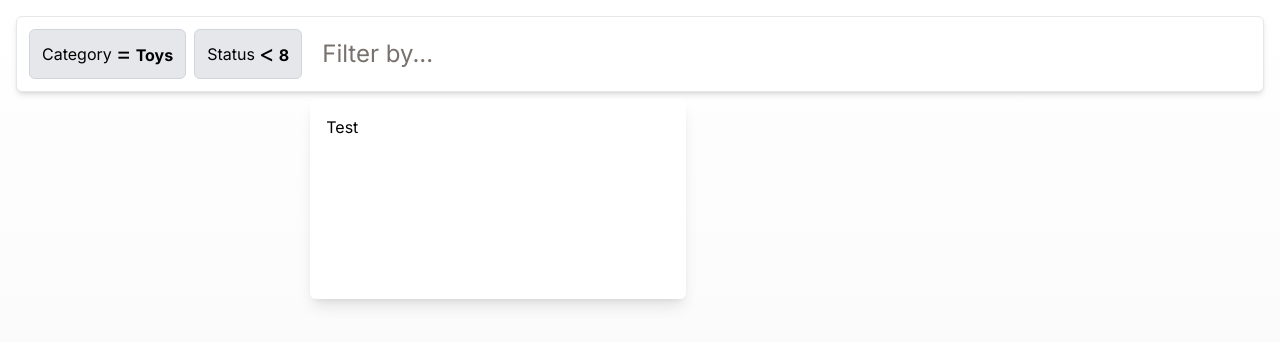
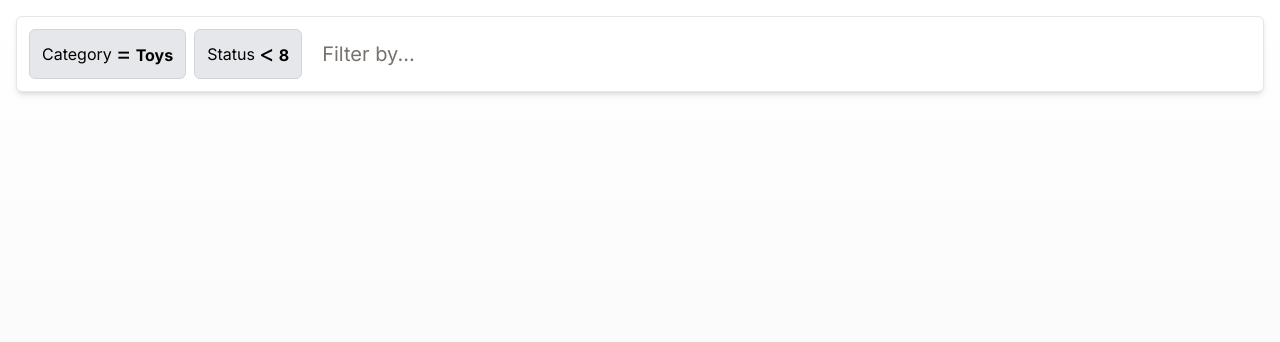
Before and after one commit to pagliara/FilterInputComponent-Streak, a Next.js app: page / in a window 1280 px wide. Shown: the top 342 px of the page. Built offline with nearby package versions, Linux system fonts and the light colour scheme.

Commit message:
Integrate Immer for state management

```diff
--- a/app/page.tsx
+++ b/app/page.tsx
@@ -1,6 +1,7 @@
 "use client";
 import { FilterInputComponent } from "@/components/FilterInputComponent/FilterInputComponent";
 import { HasString } from "@/components/FilterInputComponent/FilterToken";
+import { useExampleData } from "@/lib/Data/useExampleData";
 import { Filter, FilterOperator, FilterValueType } from "@/lib/Models/Filter";
 import { useCallback, useEffect, useState } from "react";
 
@@ -30,10 +31,12 @@ function Home() {
     },
   ]);
 
+  const dataSource = useExampleData();
+
   return (
     <main className="h-full">
       <div className="p-4">
-        <FilterInputComponent filters={filters} />
+        <FilterInputComponent dataSource={dataSource} filters={filters} />
       </div>
     </main>
   );
--- a/components/FilterInputComponent/FilterInputComponent.tsx
+++ b/components/FilterInputComponent/FilterInputComponent.tsx
@@ -4,8 +4,23 @@ import {
 } from "@/components/FilterInputComponent/FilterToken";
 import { FilterTokens } from "@/components/FilterInputComponent/FilterTokens";
 import { AutocompleteField } from "@/components/ui/autocompleteField";
-import { Filter } from "@/lib/Models/Filter";
-import { useState } from "react";
+import { DataSource } from "@/lib/Models/DataSource";
+import {
+  Filter,
+  FilterOperator,
+  FilterProperty,
+  FilterValue,
+  FilterValueType,
+} from "@/lib/Models/Filter";
+import {
+  Dispatch,
+  KeyboardEventHandler,
+  KeyboardEvent,
+  PropsWithChildren,
+  useMemo,
+  useState,
+} from "react";
+import { ImmerReducer, useImmerReducer } from "use-immer";
 
 enum FilterInputMode {
   property,
@@ -15,25 +30,287 @@ enum FilterInputMode {
 
 interface FilterInputComponentProps<T> {
   filters: Filter<T>[];
+  dataSource: DataSource;
+  onSelectProperty: (property: FilterProperty) => void;
 }
 
-export const FilterInputComponent: React.FC<
-  FilterInputComponentProps<HasString>
-> = ({ filters }) => {
-  const [propertyText, setPropertyText] = useState<string | undefined>();
-  const [inputMode, setInputMode] = useState(FilterInputMode.property);
-  const [selectedToken, setSelectedToken] = useState<number | undefined>();
+const FilterInputToken: React.FC<PropsWithChildren> = ({ children }) => (
+  <span className="animate-in fade-in pl-2 font-bold">{children}</span>
+);
+
+const FilterInputField: React.FC<{
+  state: State;
+  dispatch: Dispatch<Action>;
+}> = ({ state, dispatch }) => {
+  const {
+    selectedProperty,
+    selectedOperator,
+    selectedValue,
+    inputMode,
+    inputText,
+    dataSource,
+  } = state;
+  const placeholderForMode: Record<FilterInputMode, string> = {
+    [FilterInputMode.property]: "Filter by...",
+    [FilterInputMode.operator]: "",
+    [FilterInputMode.value]: "",
+  };
+
+  const filteredProperties = useMemo(() => {
+    return dataSource
+      .availableProperties()
+      .filter((p) =>
+        inputText?.length ?? 0 > 0
+          ? inputText
+            ? p.name.startsWith(inputText)
+            : false
+          : true
+      );
+  }, [dataSource, inputText]);
+
+  function handleEnterKey() {
+    switch (inputMode) {
+      case FilterInputMode.property:
+        if (filteredProperties.length == 0) return;
+        switch (inputMode) {
+          case FilterInputMode.property:
+            const firstProperty = filteredProperties[0];
+            dispatch({ type: Actions.SelectProperty, payload: firstProperty });
+        }
+        break;
+      default:
+        break;
+    }
+  }
+
+  function handleDeleteKey(e: KeyboardEvent) {
+    switch (inputMode) {
+      case FilterInputMode.operator:
+        if (inputText == "") {
+          e.preventDefault();
+          dispatch({ type: Actions.SelectProperty, payload: undefined });
+        }
+        break;
+      default:
+        break;
+    }
+  }
+
+  const autocompleteItemsForMode = {
+    [FilterInputMode.property]: filteredProperties.map((p) => p.name),
+    [FilterInputMode.operator]:
+      selectedProperty &&
+      dataSource
+        .operatorsForProperty(selectedProperty)
+        .map((o) => o.toString()),
+    [FilterInputMode.value]:
+      selectedProperty &&
+      dataSource
+        .valuesForProperty<HasString>(selectedProperty)
+        ?.map((v) => v.value.toString()),
+  };
+
+  const handleKeyDown: KeyboardEventHandler<HTMLInputElement> = (e) => {
+    switch (e.key) {
+      case "Enter":
+        handleEnterKey();
+        return;
+      case "Delete":
+      case "Backspace":
+        console.log("delete key");
+        handleDeleteKey(e);
+        return;
+    }
+  };
 
   return (
-    <div className="flex flex-row p-3 gap-2 border rounded-md shadow-md bg-white">
-      <FilterTokens filters={filters} />
+    <div className="flex flex-row items-center">
+      {selectedProperty ? (
+        <FilterInputToken>{selectedProperty.name}</FilterInputToken>
+      ) : undefined}
+      {selectedOperator ? (
+        <FilterInputToken>{selectedOperator}</FilterInputToken>
+      ) : undefined}
       <AutocompleteField
-        placeholder="Filter by..."
-        className="text-2xl"
+        onBlur={(e) => dispatch({ type: Actions.OnBlur, payload: e })}
+        onFocus={(e) => dispatch({ type: Actions.OnFocus, payload: e })}
+        items={autocompleteItemsForMode[inputMode] ?? []}
+        placeholder={placeholderForMode[inputMode]}
+        className="text-xl"
         selectedItem={2}
-        value={propertyText}
-        onChange={(e) => setPropertyText(e.target.value)}
+        value={inputText}
+        onKeyDown={handleKeyDown}
+        onChange={(e) =>
+          dispatch({ type: Actions.UpdateInputText, payload: e.target.value })
+        }
       />
     </div>
   );
 };
+
+// The state of the component as a whole...
+// The current text of the input field
+// The current filter being edited/inputted
+// The selection state of any current filter tokens
+interface State {
+  inputText: string;
+  inputMode: FilterInputMode;
+  selectedProperty?: FilterProperty;
+  selectedOperator?: FilterOperator;
+  selectedValue?: FilterValue<HasString>;
+  selectedToken?: number;
+  dataSource: DataSource;
+}
+
+enum Actions {
+  UpdateInputText,
+  OnDeleteKey,
+  OnEnterKey,
+  OnBlur,
+  OnFocus,
+  SelectProperty,
+  SelectOperator,
+  SelectValue,
+  SelectedToken,
+}
+
+interface UpdateInputTextAction {
+  type: Actions.UpdateInputText;
+  payload: string;
+}
+
+interface OnBlurAction {
+  type: Actions.OnBlur;
+  payload?: any;
+}
+
+interface OnFocusAction {
+  type: Actions.OnFocus;
+  payload?: any;
+}
+
+interface OnEnterKeyAction {
+  type: Actions.OnEnterKey;
+  payload?: any;
+}
+
+interface SelectPropertyAction {
+  type: Actions.SelectProperty;
+  payload?: FilterProperty;
+}
+
+type Action =
+  | UpdateInputTextAction
+  | OnBlurAction
+  | OnFocusAction
+  | OnEnterKeyAction
+  | SelectPropertyAction;
+
+function isNumeric(str: string) {
+  return !isNaN(Number(str));
+}
+
+function allowUpdateValueForProperty(
+  updatedText: string,
+  property: FilterProperty
+): boolean {
+  if (property.allowedValues.includes(FilterValueType.string)) {
+    return true;
+  } else if (property.allowedValues.includes(FilterValueType.integer)) {
+    return isNumeric(updatedText);
+  }
+  return false;
+}
+
+function allowUpdateOperatorForProperty(
+  updatedText: string,
+  property: FilterProperty,
+  dataSource: DataSource
+): boolean {
+  if (updatedText == "") return true;
+  return dataSource
+    .operatorsForProperty(property)
+    .includes(updatedText as FilterOperator);
+}
+
+function handleUpdateInputText(draft: State, action: Action) {
+  switch (draft.inputMode) {
+    case FilterInputMode.property:
+      draft.inputText = action.payload;
+      break;
+    case FilterInputMode.operator:
+      if (
+        draft.selectedProperty &&
+        allowUpdateOperatorForProperty(
+          action.payload,
+          draft.selectedProperty,
+          draft.dataSource
+        )
+      ) {
+        draft.inputText = action.payload;
+      }
+      break;
+    case FilterInputMode.value:
+      if (draft.selectedProperty) {
+        if (
+          allowUpdateValueForProperty(action.payload, draft.selectedProperty)
+        ) {
+          draft.inputText = action.payload;
+        }
+      }
+      break;
+  }
+}
+
+const reducer: ImmerReducer<State, Action> = (draft, action) => {
+  switch (action.type) {
+    case Actions.UpdateInputText:
+      handleUpdateInputText(draft, action);
+      break;
+    case Actions.SelectProperty:
+      if (action.payload) {
+        draft.selectedProperty = action.payload;
+        draft.inputMode = FilterInputMode.operator;
+        draft.inputText = "";
+      } else {
+        draft.inputText = draft.selectedProperty?.name ?? "";
+        draft.selectedProperty = undefined;
+        draft.inputMode = FilterInputMode.property;
+      }
+
+    default:
+      break;
+  }
+};
+
+export const FilterInputComponent: React.FC<
+  FilterInputComponentProps<HasString>
+> = ({ filters, dataSource, onSelectProperty }) => {
+  const [state, dispatch] = useImmerReducer<State, Action>(reducer, {
+    inputText: "",
+    inputMode: FilterInputMode.property,
+    dataSource, // TODO: need to update dataSource if updated
+  });
+
+  const { inputText, inputMode } = state;
+
+  /*
+
+  const handleBlur = () => {
+    setInputMode(FilterInputMode.property);
+    setInputText("");
+    setSelectedProperty(undefined);
+    setSelectedOperator(undefined);
+    setSelectedValue(undefined);
+  };
+  */
+
+  const handleFocus = () => {};
+
+  return (
+    <div className="flex flex-row items-center p-3 gap-2 border rounded-md shadow-md bg-white transition-all">
+      <FilterTokens filters={filters} />
+      <FilterInputField state={state} dispatch={dispatch} />
+    </div>
+  );
+};
--- a/components/ui/autocompleteField.tsx
+++ b/components/ui/autocompleteField.tsx
@@ -1,27 +1,77 @@
-import {
-  DropdownMenu,
-  DropdownMenuContent,
-  DropdownMenuTrigger,
-  DropdownMenuItem,
-} from "@/components/atoms/ui/dropdown-menu";
 import { Input, InputProps } from "@/components/ui/atoms/input";
+import { cn } from "@/lib/utils";
+import { PropsWithChildren, useState } from "react";
 
 interface AutocompleteFieldProps extends InputProps {
+  items: Array<string>;
   selectedItem: number;
 }
 
+const AutocompleteDropDown: React.FC<{ items: Array<string> }> = ({
+  items,
+}) => {
+  return (
+    <div
+      className={cn(
+        "absolute top-[70px]",
+        "bg-white rounded-md shadow-lg",
+        "p-2 w-full h-min max-h-80 overflow-scroll",
+        "animate-in slide-in-from-top-[70px]"
+      )}
+    >
+      {items.length > 0 ? (
+        items.map((item, index) => {
+          return <AutocompleteItem key={index}>{item}</AutocompleteItem>;
+        })
+      ) : (
+        <AutocompleteItem>
+          <p className="w-full">No results.</p>
+        </AutocompleteItem>
+      )}
+    </div>
+  );
+};
+
 export const AutocompleteField: React.FC<AutocompleteFieldProps> = ({
+  items,
   selectedItem,
   value,
   onChange,
   ...rest
 }) => {
+  const [isFocused, setIsFocused] = useState(false);
+
   return (
     <div className="relative flex items-center">
-      <Input value={value} onChange={onChange} {...rest} />
-      <div className="absolute top-[70px] bg-white rounded-md shadow-lg p-4 w-full h-[200px]">
-        <p>Test</p>
-      </div>
+      <Input
+        value={value}
+        onChange={onChange}
+        {...rest}
+        onFocus={(e) => {
+          rest?.onFocus && rest?.onFocus(e);
+          setIsFocused(true);
+        }}
+        onBlur={(e) => {
+          rest?.onBlur && rest?.onBlur(e);
+          setIsFocused(false);
+        }}
+      />
+      {isFocused ? <AutocompleteDropDown items={items} /> : undefined}
     </div>
   );
 };
+
+const AutocompleteItem: React.FC<PropsWithChildren<{ selected?: boolean }>> = ({
+  children,
+  selected,
+}) => {
+  return (
+    <div
+      className={cn("rounded p-2 hover:bg-blue-100 font-medium text-lg", {
+        "bg-blue-100": selected,
+      })}
+    >
+      {children}
+    </div>
+  );
+};
--- /dev/null
+++ b/lib/Data/useExampleData.ts
@@ -0,0 +1,30 @@
+import { DataSource } from "@/lib/Models/DataSource";
+import { FilterOperator, FilterValueType } from "@/lib/Models/Filter";
+
+export function useExampleData(): DataSource {
+  return {
+    availableProperties: () => [
+      {
+        name: "Category",
+        allowedValues: [FilterValueType.option],
+      },
+      {
+        name: "Status",
+        allowedValues: [FilterValueType.option],
+      },
+      {
+        name: "Name",
+        allowedValues: [FilterValueType.option],
+      },
+      {
+        name: "Location",
+        allowedValues: [FilterValueType.option],
+      },
+    ],
+    operatorsForProperty: () => [
+      FilterOperator.equal,
+      FilterOperator.greaterThan,
+    ],
+    valuesForProperty: () => undefined,
+  };
+}
--- a/components/FilterInputComponent/useDataSource.tsx
+++ b/lib/Models/DataSource.tsx
@@ -7,5 +7,7 @@ import {
 export interface DataSource {
   availableProperties: () => FilterProperty[];
   operatorsForProperty: (property: FilterProperty) => FilterOperator[];
-  valuesForProperty: <T>(property: FilterProperty) => FilterValue<T>;
+  valuesForProperty: <T>(
+    property: FilterProperty
+  ) => Array<FilterValue<T>> | undefined;
 }
--- a/lib/Models/Filter.ts
+++ b/lib/Models/Filter.ts
@@ -19,10 +19,10 @@ export enum FilterValueType {
 }
 
 export enum FilterOperator {
-  equal,
-  notEqual,
-  greaterThan,
-  lessThan,
+  equal = "=",
+  notEqual = "!=",
+  greaterThan = ">",
+  lessThan = "<",
 }
 
 export type FilterProperty = {
--- a/package.json
+++ b/package.json
@@ -21,7 +21,6 @@
     "react-dom": "^18",
     "react-keydown": "^1.9.12",
     "tailwind-merge": "^2.3.0",
-    "tailwindcss-animate": "^1.0.7",
     "uuid": "^9.0.1"
   },
   "devDependencies": {
@@ -38,7 +37,9 @@
     "jest-environment-jsdom": "^29.7.0",
     "postcss": "^8",
     "tailwindcss": "^3.4.1",
+    "tailwindcss-animate": "^1.0.7",
     "ts-node": "^10.9.2",
-    "typescript": "^5"
+    "typescript": "^5",
+    "use-immer": "^0.9.0"
   }
 }
```
Also changed, not shown: 1 other file (tests, documents, lock files or other folders).
